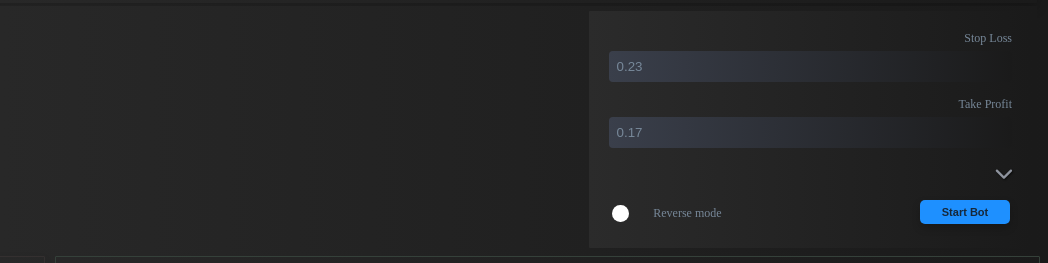
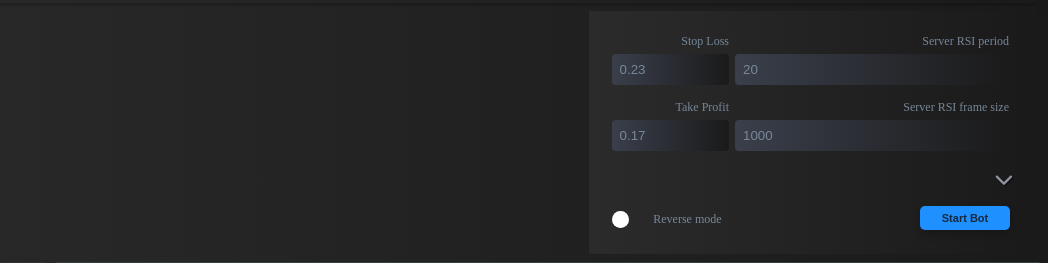
Before and after one commit to r0otkid/invest-api, a Python web app: template templates/base.html in a window 1280 px wide. Shown: the part 76-339 px from the top of the page, without its empty margins (232-1280 px from the left). Run offline with Jinja, Linux system fonts and the light colour scheme; the template is opened without the code that fills it, so the values that code supplies are empty; some libraries are stand-ins or nearby versions.

Commit message:
Add server RSI frame and server RSI period settings to client

```diff
--- a/main.py
+++ b/main.py
@@ -120,6 +120,8 @@ async def start(request):
 async def marketData(request):
     sl = float(request.query.get('sl', '0.1'))
     tp = float(request.query.get('tp', '0.15'))
+    period = int(request.query.get('period', 1000))
+    frame = int(request.query.get('frame', 20))
     is_reverse = request.query.get('is_reverse', '').lower() == 'true'
     new_data = await request.json()
 
@@ -129,7 +131,7 @@ async def marketData(request):
     calculator = BalanceCalculator(motor=db)
     balance = await calculator.get_money()
 
-    strategy = TradingStrategy(db, balance, sl, tp, forecast_results, new_data, is_reverse)
+    strategy = TradingStrategy(db, balance, sl, tp, forecast_results, new_data, is_reverse, period, frame)
     predicates = await strategy.make_predicate()
 
     executor = TradeExecutor(db=db, calculator=calculator, sl=sl, tp=tp)
--- a/static/css/styles.css
+++ b/static/css/styles.css
@@ -401,6 +401,21 @@ label {
     transition: all 0.3s ease;
 }
 
+#main-settings {
+    display: flex;
+    justify-content: space-between;
+}
+
+#sl-tp {
+    width: 30%;
+    padding: 3px;
+}
+
+#server-rsi {
+    width: 70%;
+    padding: 3px;
+}
+
 #status {
     display: inline-block;
     border-radius: 50%;
--- a/static/js/api.js
+++ b/static/js/api.js
@@ -124,13 +124,15 @@ const sendMarketData = (sl, tp, isReverse) => {
     fetchLatestTickerData().then(data => {
         const analyticsData = collectAnalyticsData();
 
+        const serverRsiPeriod = $('#server-rsi-period').val();
+        const serverRsiFrame = $('#server-rsi-frame').val();
         const payload = {
             marketData: data,
             analyticsData: analyticsData,
         };
 
         $.ajax({
-            url: `/market-data?sl=${sl}&tp=${tp}&is_reverse=${isReverse}`,
+            url: `/market-data?sl=${sl}&tp=${tp}&is_reverse=${isReverse}&period=${serverRsiPeriod}&frame=${serverRsiFrame}`,
             type: 'POST',
             data: JSON.stringify(payload),
             contentType: 'application/json',
--- a/static/js/utils.js
+++ b/static/js/utils.js
@@ -67,7 +67,7 @@ const createNewTableRow = (instrument, closePrice, ticker) => {
             <td></td>
             <td>${ticker}</td>
             <td style="text-align: center;"><b>&nbsp;&nbsp;${parseFloat(closePrice.toFixed(8)).toString()}</b></td>
-            <td>0</td>
+            <td>0.00</td>
         </tr>`
     );
 }
@@ -95,11 +95,12 @@ const updateOrAppendStockElement = (instrument, ticker, closePrice) => {
     }
     addQuote(instrument.ticker, closePrice);
     const lastColumn = stockRow.find('td:eq(6)');
-    if (stockRow.find('td:eq(2)').text().trim()) {
+    const securitiesCount = stockRow.find('td:eq(2)').text().trim();
+    if (securitiesCount) {
         const dev = calculateDeviation(instrument.ticker);
-        lastColumn.html(dev);
+        lastColumn.html(parseFloat(parseFloat(securitiesCount) * parseFloat(dev)).toFixed(2));
     } else {
-        lastColumn.html(0);
+        lastColumn.html('0.00');
     }
 };
 
--- a/templates/base.html
+++ b/templates/base.html
@@ -50,10 +50,20 @@
         <div class="tab-content"></div>
       </div>
       <div class="orders">
-        <label for="sl">Stop Loss</label>
-        <input type="number" id="sl" value="0.23" placeholder="%" />
-        <label for="tp">Take Profit</label>
-        <input type="number" id="tp" value="0.17" placeholder="%" />
+        <div id="main-settings">
+          <div id="sl-tp">
+            <label for="sl">Stop Loss</label>
+            <input type="number" id="sl" value="0.23" placeholder="%" />
+            <label for="tp">Take Profit</label>
+            <input type="number" id="tp" value="0.17" placeholder="%" />
+          </div>
+          <div id="server-rsi">
+            <label for="sl">Server RSI period</label>
+            <input type="number" id="server-rsi-period" value="20" placeholder="" />
+            <label for="tp">Server RSI frame size</label>
+            <input type="number" id="server-rsi-frame" value="1000" placeholder="" />
+          </div>
+        </div>
         <div id="accordion">
           <i class="fas fa-chevron-down"></i>
         </div>
```
Also changed, not shown: strategy/strategy2.py (+16 -5 lines).
